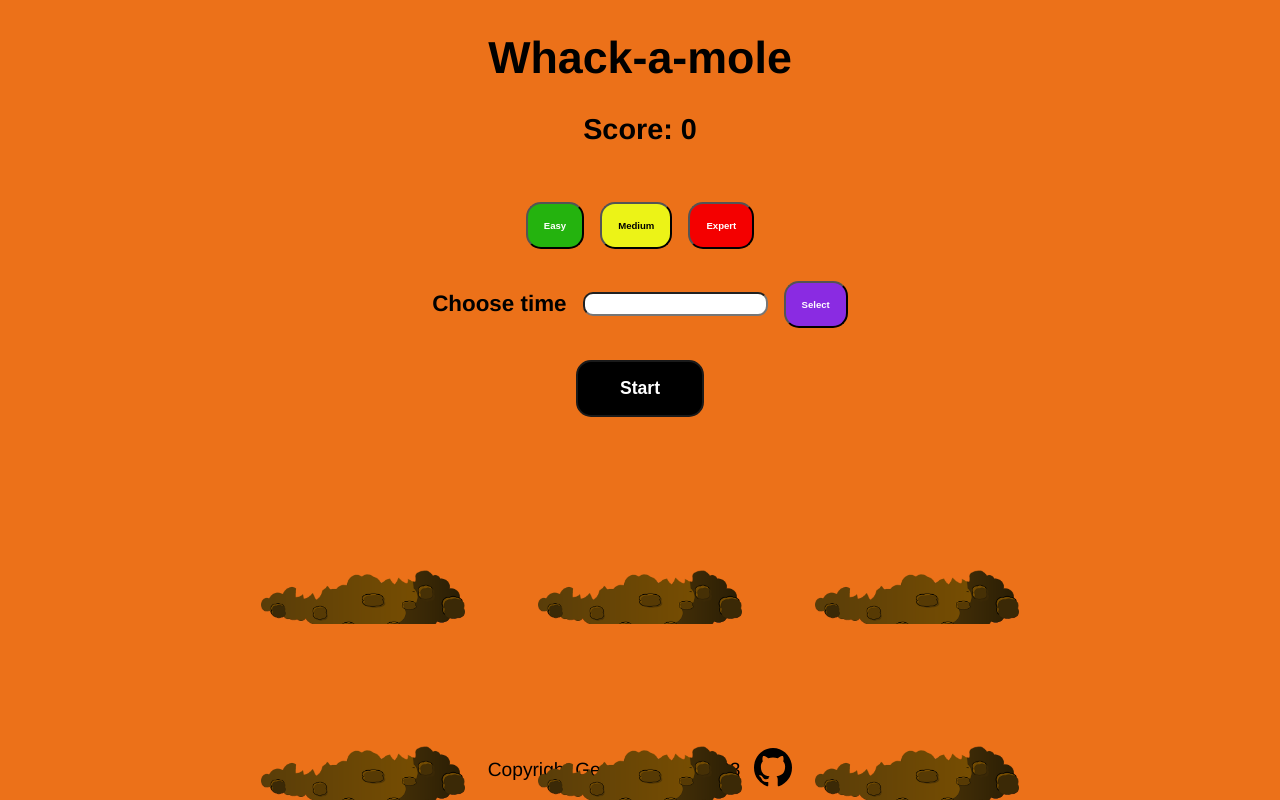
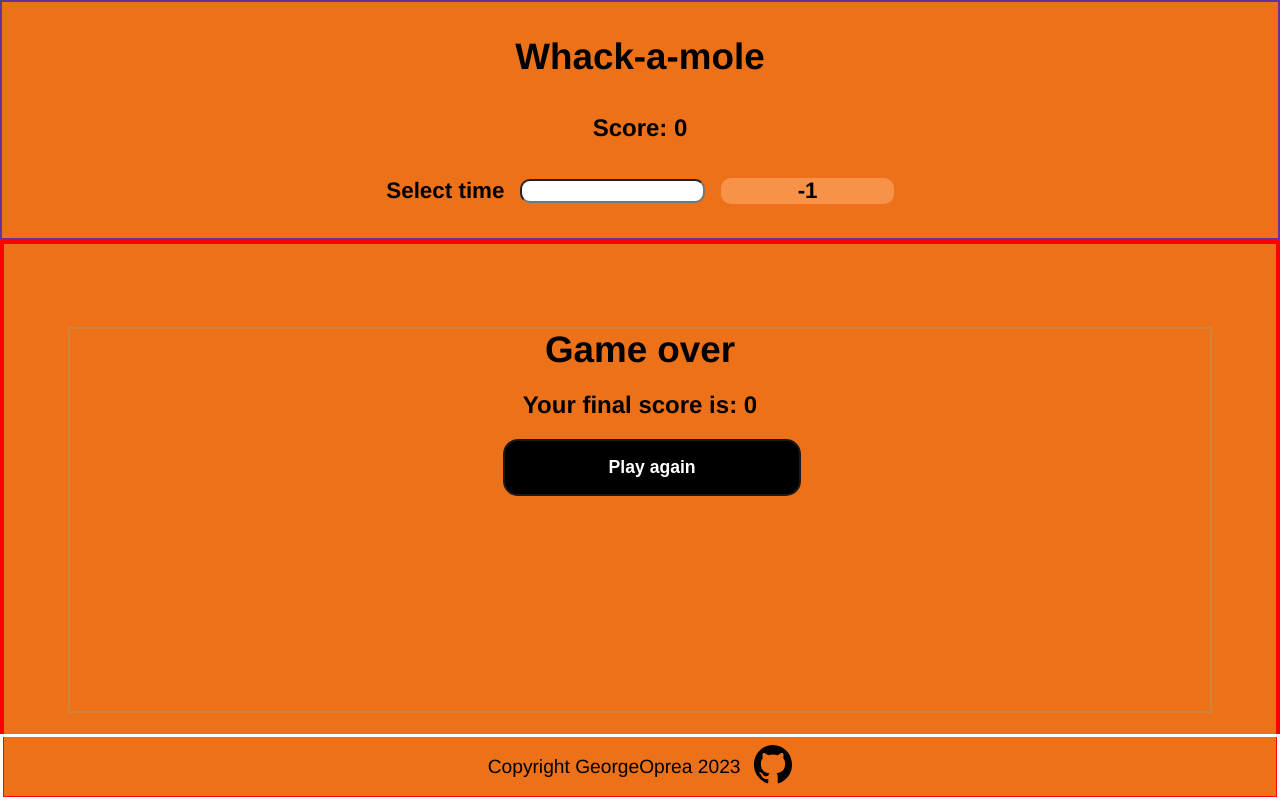
Before and after one commit to GeorgeOprea1/whack-a-mole, a plain HTML site: page index.html in a window 1280 px wide. Both pictures are taken after a click on the button "Start". Drawn offline with Linux system fonts and the light colour scheme.

Commit message:
i don't even know what i did anymore :)

```diff
--- a/index.html
+++ b/index.html
@@ -10,20 +10,22 @@
     <div class="header">
       <h1 class="title">Whack-a-mole</h1>
       <h2>Score: <span class="score">0</span></h2>
+      <div class="game-time">
+        <label class="label" for="input">Select time</label>
+        <input type="number" name="input" id="input" />
+        <div class="timer">0</div>
       </div>
       <div class="buttons">
+        Select level
         <div class="levelsBtn">
           <button id="easy" class="level">Easy</button>
           <button id="medium" class="level">Medium</button>
           <button id="expert" class="level">Expert</button>
-      </div>
-      <div class="game-time">
-        <label class="label" for="input">Choose time</label>
-        <input type="number" name="input" id="input" required />
-        <button id="select">Select</button>
-      </div>
           <button id="start">Start</button>
         </div>
+      </div>
+    </div>
+    <div class="game-container">
       <div class="game">
         <div class="hole hole1">
           <div class="mole"></div>
@@ -44,6 +46,13 @@
           <div class="mole"></div>
         </div>
       </div>
+      <div class="final-results">
+        <h1>Game over</h1>
+        <h2 class="final-score"></h2>
+        <button id="play-again">Play again</button>
+      </div>
+    </div>
+
     <footer class="footer">
       <p>Copyright GeorgeOprea 2023</p>
       <a href="https://github.com/GeorgeOprea1/whack-a-mole" target="_blank">
--- a/script.js
+++ b/script.js
@@ -5,8 +5,13 @@ const startBtn = document.querySelector("#start");
 const easyBtn = document.querySelector("#easy");
 const mediumBtn = document.querySelector("#medium");
 const expertBtn = document.querySelector("#expert");
-const selectBtn = document.querySelector("#select");
 const input = document.querySelector("#input");
+const timer = document.querySelector(".timer");
+const playAgainBtn = document.querySelector("#play-again");
+const gameBoard = document.querySelector(".game");
+const resultBoard = document.querySelector(".final-results");
+const finalScore = document.querySelector(".final-score");
+const buttons = document.querySelector(".buttons");
 
 let lastHole;
 let timeUp = false;
@@ -15,6 +20,8 @@ let easy = true;
 let medium = false;
 let expert = false;
 let gameTime;
+let count;
+let inputValue;
 
 function randomTime(min, max) {
   return Math.round(Math.random() * (max - min) + min);
@@ -51,12 +58,19 @@ function molePop() {
 }
 
 function startGame() {
-  scoreBoard.textContent = 0;
   timeUp = false;
-  score = 0;
-  molePop();
-  setTimeout(() => (timeUp = true), gameTime);
-  input.value = "";
+  inputValue = input.value;
+  if (!inputValue) {
+    alert("plese select the game time");
+    location.reload();
+  } else {
+    timer.textContent = inputValue;
+    gameTime = inputValue * 1000;
+    molePop();
+    setTimeout(() => (timeUp = true), gameTime);
+    countDown();
+    buttons.style.display = "none";
+  }
 }
 
 startBtn.addEventListener("click", startGame);
@@ -65,6 +79,7 @@ function hitTheMole(e) {
   score++;
   this.classList.remove("up");
   scoreBoard.textContent = score;
+  count;
 }
 
 moles.forEach((mole) => mole.addEventListener("click", hitTheMole));
@@ -74,6 +89,7 @@ easyBtn.addEventListener("click", function () {
   medium = false;
   expert = false;
   console.log(easy, medium, expert);
+  console.log("this is input value" + input.value);
 });
 
 mediumBtn.addEventListener("click", function () {
@@ -90,9 +106,23 @@ expertBtn.addEventListener("click", function () {
   console.log(easy, medium, expert);
 });
 
-function getGameTime() {
-  gameTime = input.value * 1000;
-  console.log(gameTime);
+let countDownTimer = setInterval(countDown, 1000);
+
+function countDown() {
+  inputValue--;
+  timer.textContent = inputValue;
+
+  if (inputValue <= 0) {
+    clearInterval(countDownTimer);
+    gameBoard.style.display = "none";
+    buttons.style.display = "none";
+    resultBoard.style.display = "block";
+    console.log("Game Over");
+    finalScore.textContent = "Your final score is: " + score;
+  }
 }
 
-selectBtn.addEventListener("click", getGameTime);
+playAgainBtn.addEventListener("click", function () {
+  location.reload();
+  buttons.style.display = "";
+});
--- a/styles.css
+++ b/styles.css
@@ -1,6 +1,29 @@
 html {
+  background-color: rgb(236, 113, 25);
   box-sizing: border-box;
-  background-color: rgb(236, 113, 25);
+}
+
+body {
+  padding: 0;
+  margin: 0;
+  font-family: "Franklin Gothic Medium", "Arial Narrow", Arial, sans-serif;
+  display: flex;
+  justify-content: center;
+  flex-direction: column;
+  align-items: center;
+  height: 100vh;
+}
+
+.header {
+  width: 100%;
+  height: 30%;
+  border: 2px solid rebeccapurple;
+  display: flex;
+  flex-direction: column;
+  justify-content: center;
+  align-items: center;
+  margin: 0;
+  gap: 1rem;
 }
 
 *,
@@ -8,40 +31,30 @@ html {
 *:after {
   box-sizing: border-box;
 }
-body {
-  padding: 0;
-  margin: 0;
-  font-family: "Franklin Gothic Medium", "Arial Narrow", Arial, sans-serif;
-  display: flex;
-  justify-content: flex-start;
-  flex-direction: column;
-  align-items: center;
-  gap: 2rem;
-  height: 100vh;
-}
 
 h1 {
   text-align: center;
-  font-size: calc(2rem + 1vw);
-  margin-top: 2rem;
+  font-size: calc(1.5rem + 1vw);
+  margin: 0;
 }
 
 h2 {
   text-align: center;
-  font-size: calc(1rem + 1vw);
+  font-size: calc(0.7rem + 1vw);
 }
 
 .game {
-  width: 800px;
-  height: 600px;
+  border: 2px solid green;
+  width: 100%;
+  height: 50%;
   display: grid;
   grid-template-columns: 1fr 1fr 1fr;
   margin: 0 auto;
-  gap: 2rem;
-  margin-top: 2rem;
+  gap: 1rem;
+  position: absolute;
 }
 .hole {
-  flex: 1 0 33.33%;
+  flex: 1;
   overflow: hidden;
   position: relative;
 }
@@ -52,7 +65,7 @@ h2 {
   background-size: contain;
   content: "";
   width: 100%;
-  height: 70px;
+  height: 40%;
   position: absolute;
   z-index: 2;
   bottom: -1rem;
@@ -60,7 +73,7 @@ h2 {
 
 .mole {
   background: url(./images/mole-head.jpeg) bottom center no-repeat;
-  background-size: 60%;
+  background-size: 35%;
   position: absolute;
   top: 100%;
   width: 100%;
@@ -69,11 +82,11 @@ h2 {
 }
 
 .hole.up .mole {
-  top: -4%;
+  top: -5%;
 }
 
 #start {
-  width: calc(10% + 1vw);
+  width: calc(20% + 1vw);
   background-color: #000000;
   border: 2px solid #1a1a1a;
   border-radius: 15px;
@@ -117,6 +130,7 @@ h2 {
   bottom: 0;
   height: 5wh;
   font-size: calc(0.4rem + 1vw);
+  border: 3px solid #ffffff;
 }
 
 .levels {
@@ -130,10 +144,12 @@ h2 {
 .buttons {
   width: 90%;
   display: flex;
-  flex-direction: column;
+  flex-direction: row;
   align-items: center;
   justify-content: center;
   gap: 2rem;
+  font-size: calc(0.8rem + 0.5vw);
+  font-weight: 600;
 }
 
 .levelsBtn {
@@ -165,30 +181,31 @@ h2 {
   height: 1.5rem;
 }
 
-#select {
-  background-color: blueviolet;
-  border-radius: 15px;
-  box-sizing: border-box;
-  color: #ffffff;
-  cursor: pointer;
-  display: inline-block;
-  font-size: calc(0.2rem + 0.5vw);
-  font-weight: 600;
-  padding: 1rem;
-  text-align: center;
-}
-
 #easy {
   background-color: #24b30e;
 }
-
 #medium {
   background-color: #ecf317;
   color: #000000;
 }
-
 #expert {
   background-color: #f40000;
+}
+
+#easy:hover,
+#medium:hover,
+#expert:hover,
+#play-again:hover {
+  box-shadow: rgba(0, 0, 0, 0.25) 0 8px 15px;
+  transform: translateY(-2px);
+}
+
+#easy:active,
+#medium:active,
+#expert:active,
+#play-again:active {
+  box-shadow: none;
+  transform: translateY(0);
 }
 
 .game-time {
@@ -198,3 +215,48 @@ h2 {
   gap: 1rem;
   width: 90%;
 }
+
+.timer {
+  display: flex;
+  align-items: center;
+  justify-content: center;
+  width: 15%;
+  height: 100%;
+  border-radius: 10px;
+  background-color: rgb(248, 146, 73);
+  font-size: calc(1rem + 0.5vw);
+  font-weight: 600;
+}
+
+.game-container {
+  width: 100%;
+  height: 70%;
+  position: relative;
+  display: flex;
+  align-items: center;
+  justify-content: center;
+  border: 4px solid red;
+}
+
+#play-again {
+  width: calc(25% + 1vw);
+  background-color: #000000;
+  border: 2px solid #1a1a1a;
+  border-radius: 15px;
+  box-sizing: border-box;
+  color: #ffffff;
+  cursor: pointer;
+  font-size: calc(0.3rem + 1vw);
+  font-weight: 600;
+  padding: 1rem;
+  text-align: center;
+  margin-left: 38%;
+}
+
+.final-results {
+  width: 90%;
+  height: 70%;
+  position: absolute;
+  display: none;
+  border: 2px solid peru;
+}
```
Lines whose indentation alone changed are shown as unchanged.
